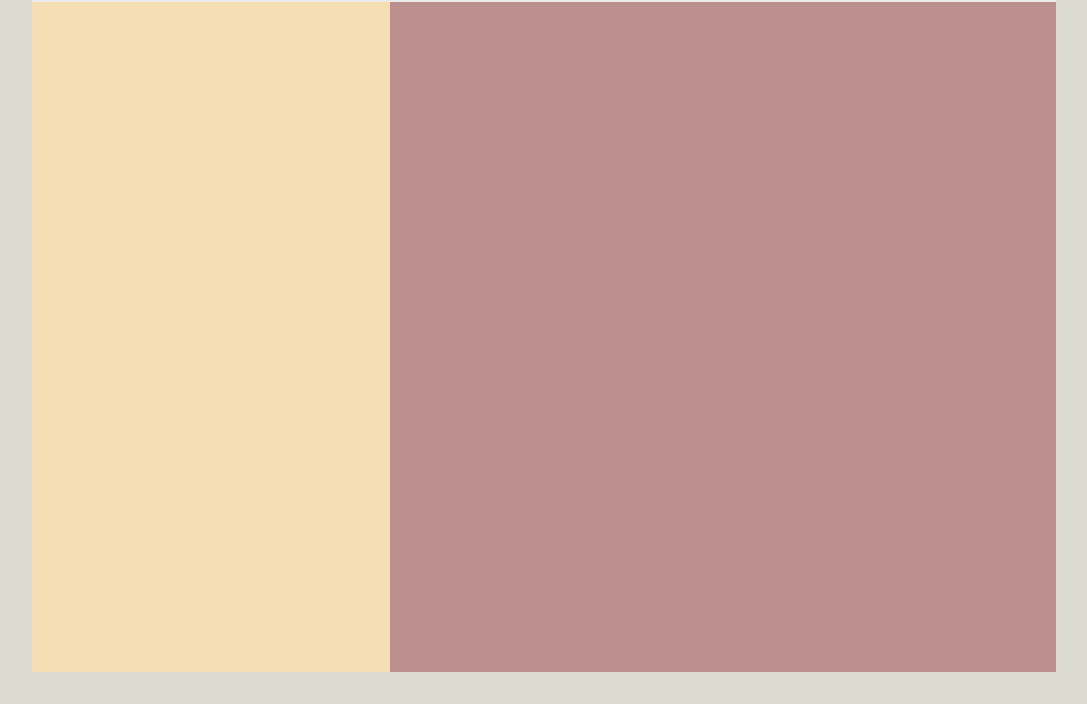
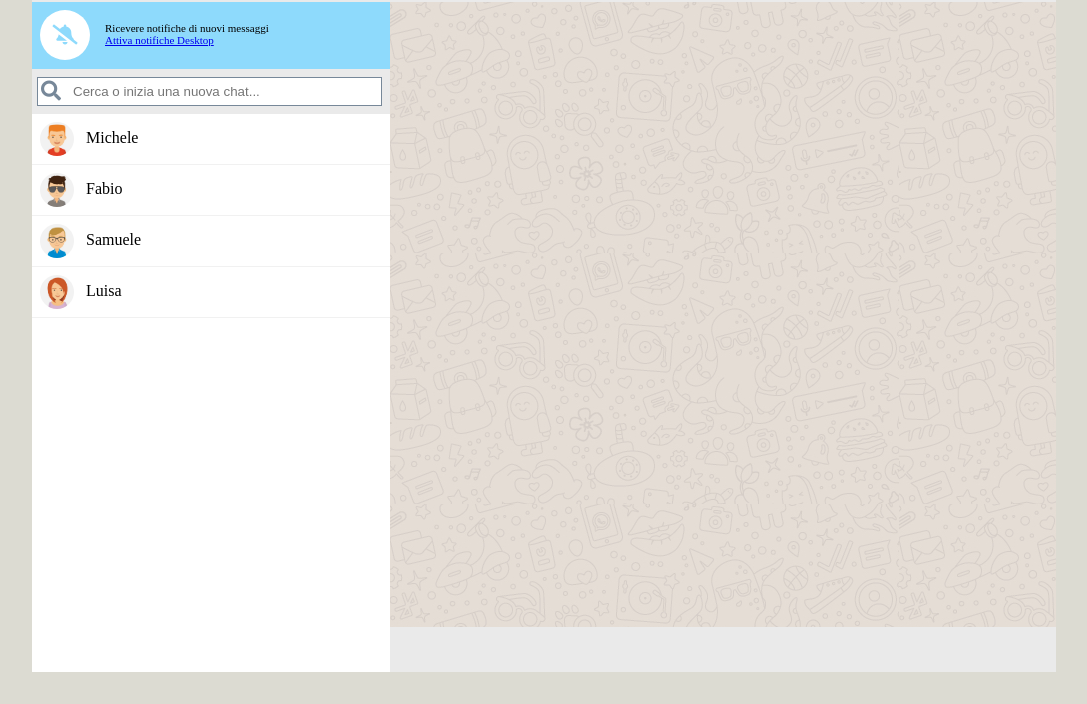
Before and after one commit to StefanoWillBe/Vue-Whatsapp, a plain HTML site: page index.html in a window 1280 px wide. Shown: the part 96-800 px from the top of the page, without its empty margins (96-1183 px from the left). Drawn offline with nearby package versions, Linux system fonts and the light colour scheme.

Commit message:
section ultimate

```diff
--- a/css/style.css
+++ b/css/style.css
@@ -8,7 +8,7 @@
 /*APP WRAPPER*/
 .app-wrapper {
     /* DA VERIFICARE MIN WIDHT*/
-    min-width: 1100px;
+    min-width: 894px;
     width: 100%;
     height: 100vh;
     background-color: #dcdbd2;
@@ -22,40 +22,115 @@
     width: 80%;
     height: 92%;
     display: flex;
+}
 
 
-    /*    test*/
-    background-color: aqua;
+/*LEFT SECTION*/
+.left-section {
+    width: 35%;
+    height: 100%;
+    display: flex;
+    flex-direction: column;
+    overflow: hidden;
+    background-color: white;
 }
-
-/*COMMON PARAMETER*/
 .header-contact {
     display: flex;
+    min-width: 270px;
     align-items: center;
     justify-content: space-between;
     padding: 8px;
     background-color: #eaeaea;
 }
-
 .header-contact-info img {
     width: 50px;
     height: 50px;
     border-radius: 50%;
     vertical-align: middle;
-
 }
-
 .header-contact-icons i {
     font-size: 16px;
     color: lightslategray;
     margin: 0 10px;
+    cursor: pointer;
+}
+.notifications {
+    display: flex;
+    height: 67px;
+    padding: 8px;
+    background-color: #8edafc;
+}
+.notifications .icon-bell  {
+    width: 50px;
+    height: 50px;
+    border-radius: 50%;
+    background-color: white;
+    text-align: center;
+}
+.icon-bell i {
+    font-size: 20px;
+    color: #8edafc;
+    line-height: 50px;
+}
+.notifications-content {
+    margin-left: 10px;
+    font-size: 11px;
+    padding: 12px 5px;
+}
+.contacts-filter {
+    padding: 8px 8px 8px 5px;
+    background-color: #eaeaea;
+    display: flex;
+
+}
+.contacts-filter i {
+    font-size: 20px;
+    color: lightslategray;
+    background-color: white;
+    cursor: pointer;
+    border-right: 0;
+}
+.contacts-filter label {
+    padding: 3px;
+    background-color:  white;
+    border: 1px solid lightslategray;
+    border-right: 0;
+    width: 35px;
+}
+.contacts-filter input {
+    width: 100%;
+    border: 1px solid lightslategray;
+    border-left: 0;
+}
+.contacts-list {
+    background-color: white;
+    overflow-y: auto;
+    flex-grow: 1;
+}
+.single-contact img {
+    width: 60px;
+    height: 60px;
+    border-radius: 50%;
+    vertical-align: middle;
+    padding: 8px;
 }
 
-/*LEFT SECTION*/
-.left-section {
-    width: 35%;
-    height: 100%;
-    background-color: wheat;
+.contact {
+    border-bottom: 1px solid #f1f1f1;
+}
+.contacts-list img {
+    width: 50px;
+    height: 50px;
+    border-radius: 50%;
+    vertical-align: middle;
+    padding: 8px;
+}
+.contact:hover {
+    background-color: #eaeaea;
+    cursor: pointer;
+}
+.contact .active {
+    background-color: lightslategray;
 }
 
 /*RIGHT SECTION*/
@@ -63,4 +138,20 @@
     width: 65%;
     height: 100%;
     background-color: rosybrown;
+    display: flex;
+    flex-direction: column;
+    overflow: hidden;
 }
+.message {
+    background-image: url("/img/mine.jpg");
+    overflow-y: auto;
+    flex-grow: 1;
+
+}
+.message-footer {
+    height: 45px;
+    background-color: #eaeaea;
+
+
+
+}
--- a/index.html
+++ b/index.html
@@ -32,22 +32,58 @@
             <!--        LEFT SECTION-->
             <div class="left-section">
 
-                <!-- HEADER CONTACT LEFT-->
+                <!-- Header Contact Left-->
                 <div class="header-contact">
-                <div class="header-contact-info">
-                    <img src="img/avatar_io.jpg" alt="Stefano Russo">
-                    <span>Stefano Russo</span>
-                </div>
+                    <div class="header-contact-info">
+                        <img src="img/avatar_7.jpg" alt="Stefano Russo">
+                        <span>Stefano Russo</span>
+                    </div>
+
+                    <!-- Section Contact Icon -->
                     <div class="header-contact-icons">
                         <i class="fas fa-circle-notch"></i>
                         <i class="fas fa-comment-alt"></i>
                         <i class="fas fa-ellipsis-v"></i>
                     </div>
+                    <!-- End Section Contact Icon -->
 
                 </div>
+                <!-- end Header Contact Left-->
 
+                <!--  Notification -->
+                <div class="notifications">
+                    <div class="icon-bell">
+                        <i class="fas fa-bell-slash" aria-hidden="true"></i>
+                    </div>
+                    <div class="notifications-content">
+                        <div>Ricevere notifiche di nuovi messaggi</div>
+                        <div><a href="#">Attiva notifiche Desktop</a></div>
+                    </div>
+                </div>
+                <!--  End Notification -->
 
-                <!-- END HEADER CONTACT LEFT-->
+                <!--  Search Contact-->
+                <div class="contacts-filter">
+                    <label for="cont-filter">
+                        <i aria-hidden="true" class="fa fa-search"></i>
+                    </label>
+                    <input id="cont-filter" type="text" placeholder=" Cerca o inizia una nuova chat...">
+                </div>
+                <!--  End search Contact-->
+
+                <!--  Contacts Lists-->
+                <div class="contacts-list">
+
+                    <!--  Single Contacts  -->
+                    <div v-for="(contact) in contacts" class="contact active">
+                        <img :src="'img/avatar' + contact.avatar + '.jpg'" :alt="contact.name">
+                        <span>{{contact.name}}</span>
+                    </div>
+                    <!--  Single Contacts  -->
+
+                </div>
+                <!--  End Contacts Lists-->
+
 
             </div>
             <!--       END LEFT SECTION-->
@@ -61,15 +97,33 @@
                     <div class="header-contact-info">
                         <img src="img/avatar_1.jpg" alt="Michele Piscirotto">
                         <span>Michele Piscirotto</span>
+                        <div>
+                        </div>
                     </div>
+                    <!-- Contact Icon -->
                     <div class="header-contact-icons">
                         <i class="fas fa-circle-notch"></i>
                         <i class="fas fa-comment-alt"></i>
                         <i class="fas fa-ellipsis-v"></i>
                     </div>
+                    <!-- End Contact Icon -->
 
                 </div>
-                    <!-- END HEADER CONTACT RIGHT-->
+                <!-- END HEADER CONTACT RIGHT-->
+
+                <!-- Contact Message -->
+                <div class="message">
+
+                </div>
+                <!-- End Contact Message-->
+
+                <!-- Footer Message -->
+                <div class="message-footer">
+
+                </div>
+                <!-- End Footer Message-->
+
+
 
             </div>
             <!--        END RIGHT SECTION-->
--- a/js/script.js
+++ b/js/script.js
@@ -71,7 +71,7 @@ var app = new Vue(
             },
             {
                 name: 'Luisa',
-                avatar: '_4',
+                avatar: '_6',
                 visible: true,
                 messages: [
                     {
```
